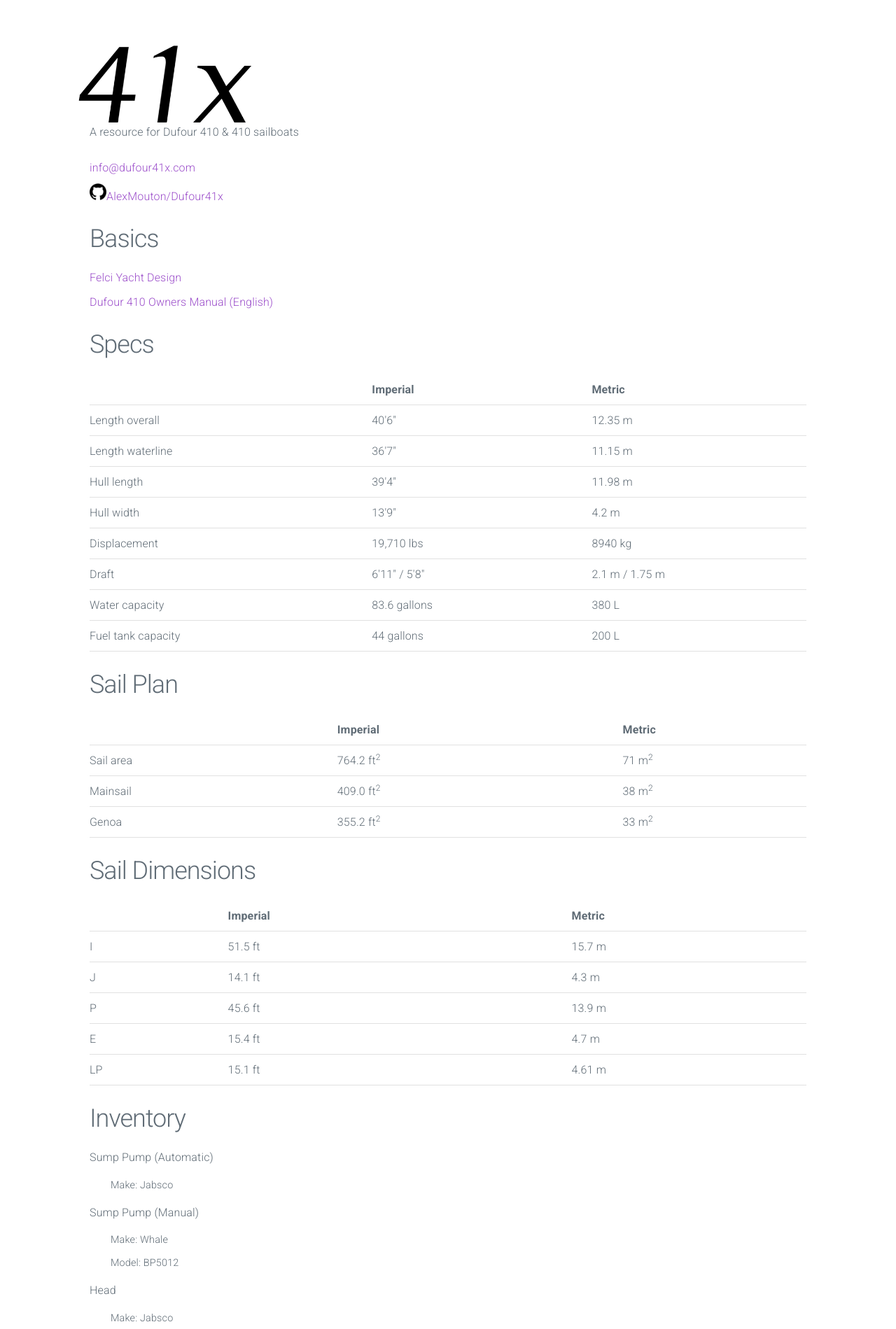
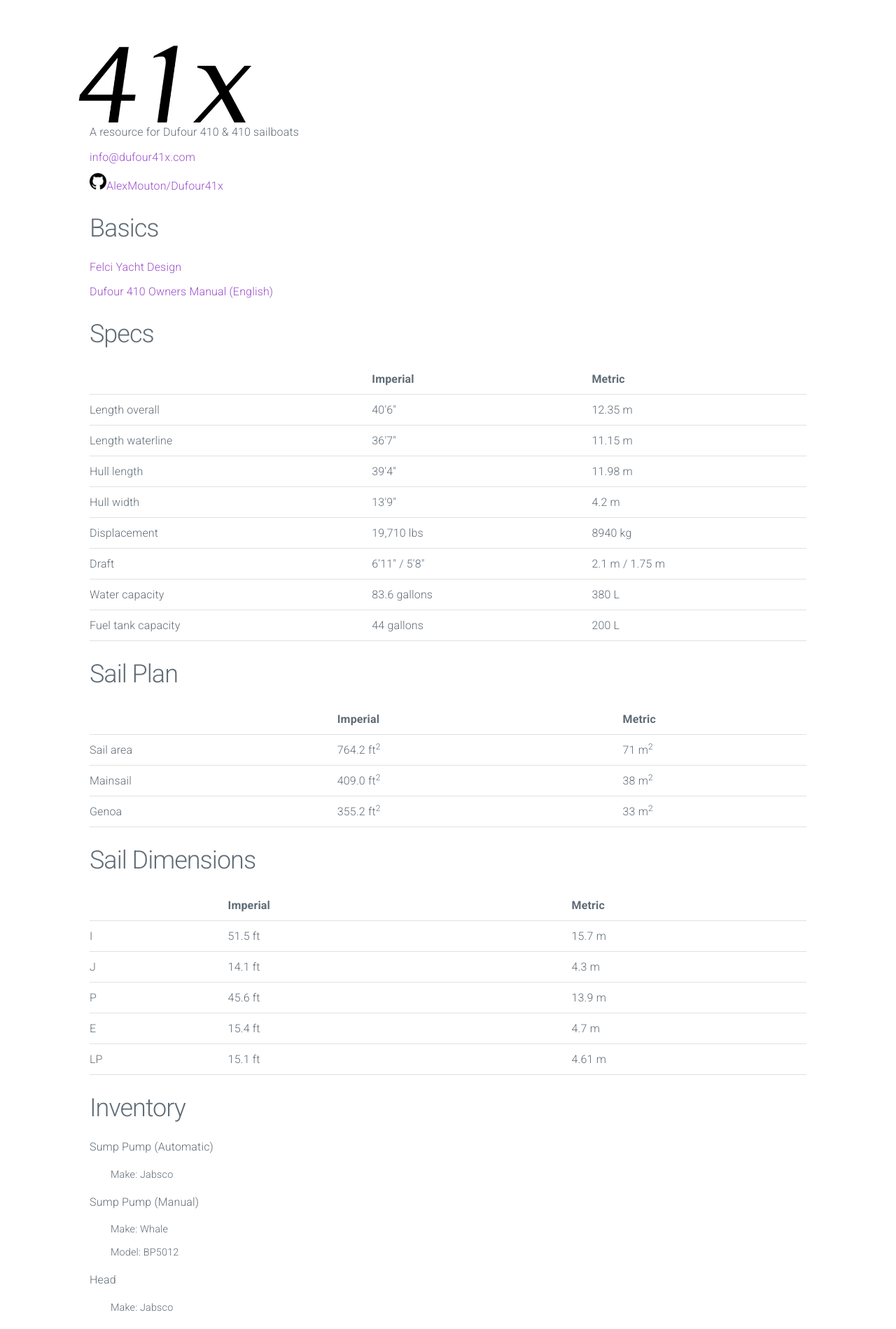
Before and after one commit to AlexMouton/Dufour41x, a Jekyll site: the page built from index.html, in a window 1280 px wide. Shown: the top 1899 px of the page at 70% size. Built offline with Jekyll 4.4.1, drawn with Linux system fonts in a browser that asks for light colours.

Commit message:
rm paragraph from tagline.

```diff
--- a/index.html
+++ b/index.html
@@ -6,13 +6,13 @@
 
 
 <ul>
-  <li><p>A resource for Dufour 410 & 410 sailboats</p></li>
- <li><a href="mailto:info@dufour41x.com" class="email">info@dufour41x.com</a></li>
- <li>
+  <li>A resource for Dufour 410 & 410 sailboats</li>
+  <li><a href="mailto:info@dufour41x.com" class="email">info@dufour41x.com</a></li>
+  <li>
     <a href="https://github.com/AlexMouton/Dufour41x" target="_blank">
       <img src="./github.png" alt="github" class="github"/><span>AlexMouton/Dufour41x</span>
     </a>
- </li>
+  </li>
 </ul>
 
 <h2>Basics</h2>
```
